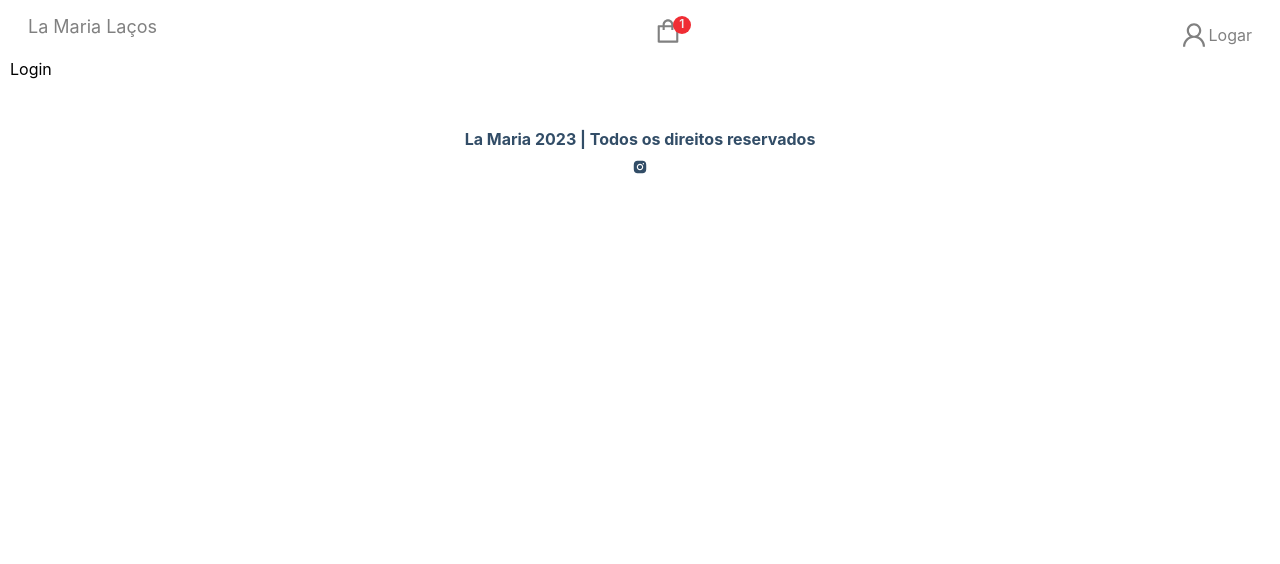
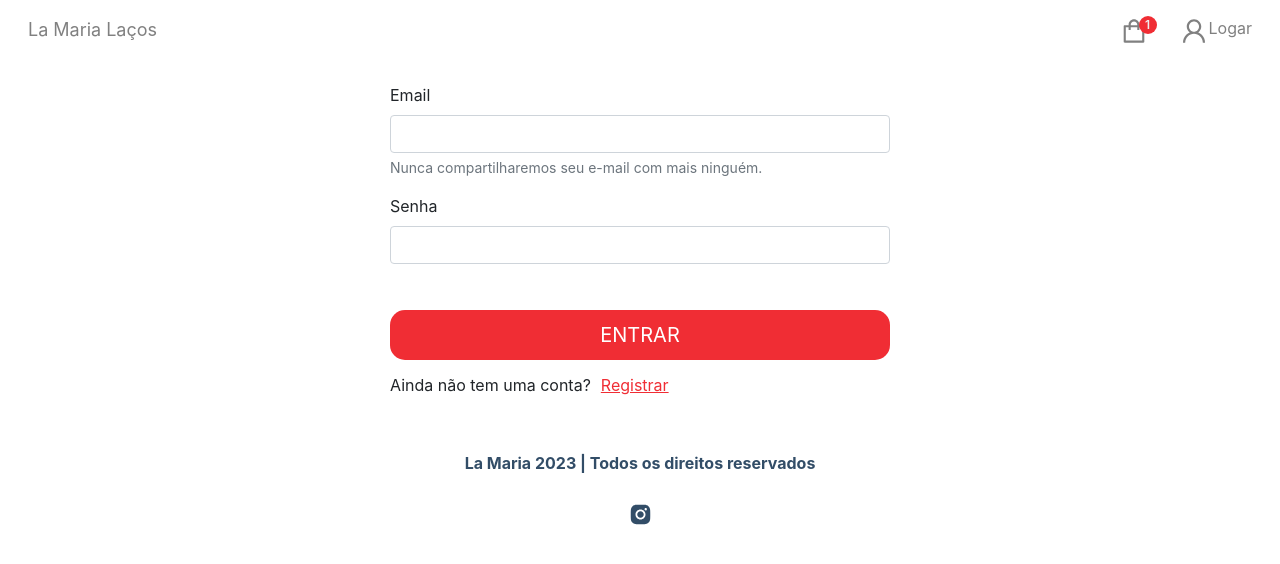
Before and after one commit to TierryBr/Ecommerce-la-maria, a Next.js app: page /signin in a window 1280 px wide. Shown: the top 564 px of the page. Built offline with nearby package versions, Linux system fonts and the light colour scheme.

Commit message:
[main] - Adjustment in NavBar and css

```diff
--- a/src/components/Footer/index.tsx
+++ b/src/components/Footer/index.tsx
@@ -10,7 +10,7 @@ const Footer = () => {
       <p>La Maria 2023 | Todos os direitos reservados</p>
       <p className={styles.icons}>
         <Link href="https://instagram.com/lamariaoficiall?igshid=MDM4ZDc5MmU=">
-          <AiFillInstagram />
+          <AiFillInstagram size={25} />
         </Link>
       </p>
     </div>
--- a/src/components/FooterBanner/index.tsx
+++ b/src/components/FooterBanner/index.tsx
@@ -23,11 +23,11 @@ const FooterBanner = ({ footerBanner }: FooterProps) => {
           </Link>
         </div>
 
-        <img
+        {/* <img
           src={urlFor(footerBanner.image)}
           alt="Laço"
           className={styles.footer_banner_image}
-        />
+        /> */}
       </div>
     </div>
   );
--- a/src/components/NavBar/NavBar.module.css
+++ b/src/components/NavBar/NavBar.module.css
@@ -16,6 +16,7 @@
   transition: transform 0.4s ease;
   border: none;
   background-color: transparent;
+  margin-left: 30px;
 }
 .cart_icon:hover {
   transform: scale(1.1, 1.1);
@@ -33,11 +34,8 @@
   font-weight: 600;
 }
 
-.button_container_login {
+.button_container {
   display: flex;
-  text-align: center;
-  align-items: center;
-  justify-content: center;
   flex-direction: row;
 }
 
@@ -48,3 +46,7 @@
   align-items: center;
   justify-content: center;
 }
+
+.nameLogin:hover {
+  color: #cc2c32;
+}
--- a/src/components/NavBar/index.tsx
+++ b/src/components/NavBar/index.tsx
@@ -11,21 +11,25 @@ const NavBar = () => {
         <Link href="/">La Maria Laços</Link>
       </p>
 
+      <div>
         <button type="button" className={styles.cart_icon}>
           <Link href="/cart">
+            <div className={styles.button_container}>
               <AiOutlineShopping />
               <span className={styles.cart_item_qty}>1</span>
+            </div>
           </Link>
         </button>
         <button type="button" className={styles.cart_icon}>
           <Link href="/signin">
-          <div className={styles.button_container_login}>
+            <div className={styles.button_container}>
               <AiOutlineUser />
               <p className={styles.nameLogin}>Logar</p>
             </div>
           </Link>
         </button>
       </div>
+    </div>
   );
 };
 
--- a/src/components/RibbonBanner/index.tsx
+++ b/src/components/RibbonBanner/index.tsx
@@ -13,11 +13,11 @@ const RibbonBanner = ({ banner }: BannerProps) => {
         <p className={styles.ribbon_solo}>{banner.smallText}</p>
         <h3>{banner.midText}</h3>
         <h1>{banner.largeText1}</h1>
-        <img
+        {/* <img
           src={urlFor(banner.image)}
           alt="Laço"
           className={styles.ribbon_banner_image}
-        />
+        /> */}
 
         <div>
           <Link href={`/product/${banner.product}`}>
--- a/src/pages/_document.tsx
+++ b/src/pages/_document.tsx
@@ -4,13 +4,21 @@ export default function Document() {
   return (
     <Html lang="en">
       <Head>
-        <link href="https://cdn.jsdelivr.net/npm/bootstrap@5.3.0-alpha1/dist/css/bootstrap.min.css"></link>
-        <script src="https://cdn.jsdelivr.net/npm/@popperjs/core@2.11.6/dist/umd/popper.min.js"></script>
-        <script src="https://cdn.jsdelivr.net/npm/bootstrap@5.3.0-alpha1/dist/js/bootstrap.min.js"></script>
+        <link
+          href="https://cdn.jsdelivr.net/npm/bootstrap@5.0.0-beta1/dist/css/bootstrap.min.css"
+          rel="stylesheet"
+          integrity="sha384-giJF6kkoqNQ00vy+HMDP7azOuL0xtbfIcaT9wjKHr8RbDVddVHyTfAAsrekwKmP1"
+          crossOrigin="anonymous"
+        />
       </Head>
       <body>
         <Main />
         <NextScript />
+        <script
+          src="https://cdn.jsdelivr.net/npm/bootstrap@5.0.0-beta1/dist/js/bootstrap.bundle.min.js"
+          integrity="sha384-ygbV9kiqUc6oa4msXn9868pTtWMgiQaeYH7/t7LECLbyPA2x65Kgf80OJFdroafW"
+          crossOrigin="anonymous"
+        />
       </body>
     </Html>
   );
--- a/src/pages/signin.tsx
+++ b/src/pages/signin.tsx
@@ -1,7 +1,52 @@
 import React from 'react';
+import Head from 'next/head';
+import Link from 'next/link';
 
 const Signin = () => {
-  return <div>Login</div>;
+  return (
+    <div>
+      <Head>
+        <title>Login</title>
+      </Head>
+
+      <form className="mx-auto my-4" style={{ maxWidth: '500px' }}>
+        <div className="mb-3">
+          <label htmlFor="exampleInputEmail1" className="form-label">
+            Email
+          </label>
+          <input
+            type="email"
+            className="form-control"
+            id="exampleInputEmail1"
+            aria-describedby="emailHelp"
+          />
+          <div id="emailHelp" className="form-text">
+            Nunca compartilharemos seu e-mail com mais ninguém.
+          </div>
+        </div>
+        <div className="mb-3">
+          <label htmlFor="exampleInputPassword1" className="form-label">
+            Senha
+          </label>
+          <input
+            type="password"
+            className="form-control"
+            id="exampleInputPassword1"
+          />
+        </div>
+
+        <button type="submit" className="btn_login">
+          Entrar
+        </button>
+        <p className="my-2">
+          Ainda não tem uma conta?
+          <Link href="/register" className="link_register">
+            Registrar
+          </Link>
+        </p>
+      </form>
+    </div>
+  );
 };
 
 export default Signin;
--- a/src/styles/globals.css
+++ b/src/styles/globals.css
@@ -14,6 +14,10 @@ body,
 a {
   color: inherit;
   text-decoration: none;
+}
+
+a:hover {
+  color: #cc2c32;
 }
 
 .marquee-text {
@@ -178,6 +182,34 @@ span.text-red {
 }
 .btn:hover {
   transform: scale(1.1, 1.1);
+  color: #fff;
+}
+.btn_login {
+  width: 100%;
+  padding: 10px 12px;
+  border-radius: 15px;
+  border: none;
+  font-size: 20px;
+  margin-top: 30px;
+  margin-bottom: 5px;
+  text-transform: uppercase;
+  background-color: #f02d34;
+  color: #fff;
+  cursor: pointer;
+  transform: scale(1, 1);
+  transition: transform 0.5s ease;
+}
+.btn_login:hover {
+  transform: scale(1.1, 1.1);
+  color: #fff;
+}
+.link_register {
+  color: #f02d34;
+  text-decoration: underline;
+  margin-left: 10px;
+}
+.link_register:hover {
+  color: #cc2c32;
 }
 .product-detail-container {
   display: flex;
```
Also changed, not shown: src/components/FooterBanner/FooterBanner.module.css (+23 -2 lines), src/components/RibbonBanner/RibbonBanner.module.css (+4 -4 lines), src/pages/register.tsx (added, +7 -0 lines). Lines whose indentation alone changed are shown as unchanged.
